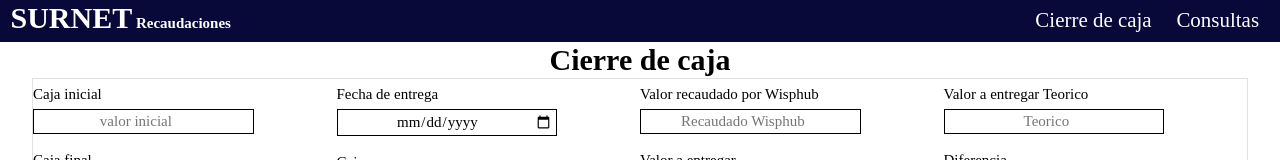
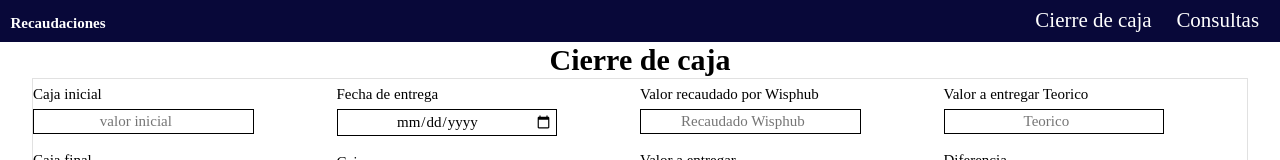
Before and after one commit to ByronVTS/recaudaciones, a plain HTML site: page index.html in a window 1280 px wide. Shown: the top 160 px of the page. Drawn offline with Linux system fonts and the light colour scheme.

Commit message:
Borrado del logo de SURNET

```diff
--- a/index.html
+++ b/index.html
@@ -14,7 +14,7 @@
       <div class="contenedor-barra">
         <div class="logo">
           <a href="./index.html">
-            <h1 class="logo__h1">SURNET<span> Recaudaciones</span></h1>
+            <h1 class="logo__h1"><span> Recaudaciones</span></h1>
           </a>
         </div>
           <div class="nav-bar">
```
